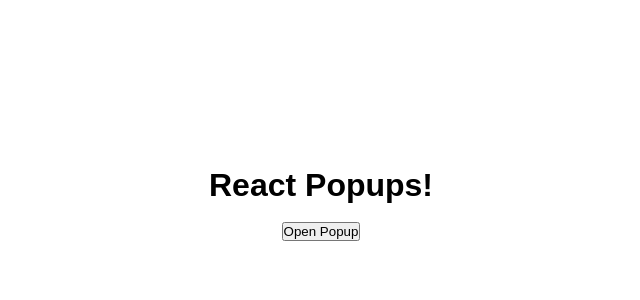
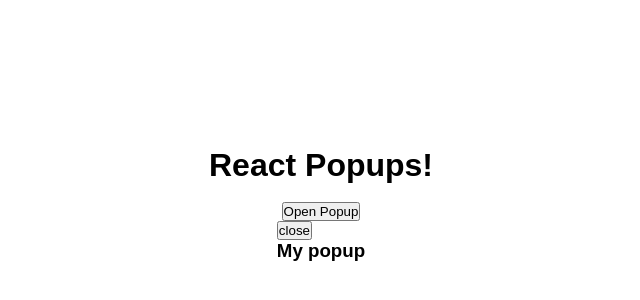
Before and after one commit to madhurabhujbal/react-popup-yt, a React (Create React App) app: page / in a window 1280 px wide. Shown: the part 196-496 px from the top of the page, without its empty margins (319-959 px from the left). Built offline with nearby package versions, Linux system fonts and the light colour scheme.

Commit message:
Import component in main file and pass some functionality to component code

```diff
--- a/src/App.js
+++ b/src/App.js
@@ -1,3 +1,4 @@
+import Popup from './components/Popup';
 
 function App() {
   return (
@@ -6,6 +7,9 @@ function App() {
         <h1>React Popups!</h1>
         <br></br>
         <button>Open Popup</button>
+        <Popup trigger={true}>
+          <h3>My popup</h3>
+        </Popup>
       </main>
     </div>
   );
--- a/src/components/Popup.js
+++ b/src/components/Popup.js
@@ -5,6 +5,7 @@ function Popup(props) {
         <div className="popup">
             <div className="popup-inner">
                 <button className="close-btn">close</button>
+                {props.children}
             </div>
         </div>
     ) : "";
```
